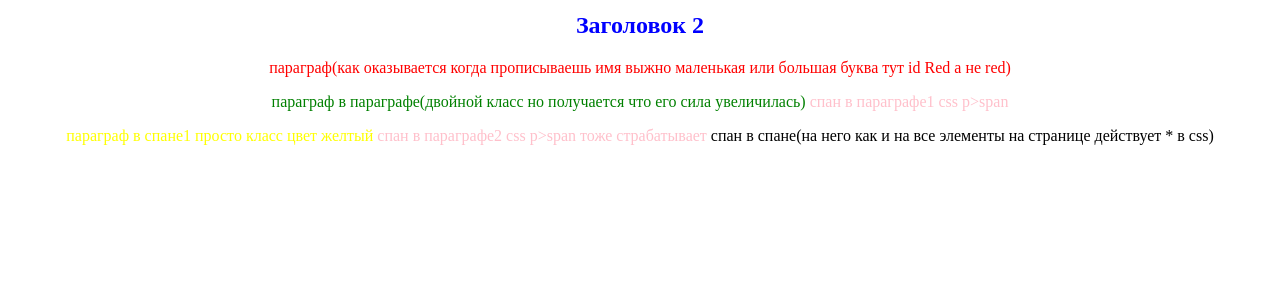
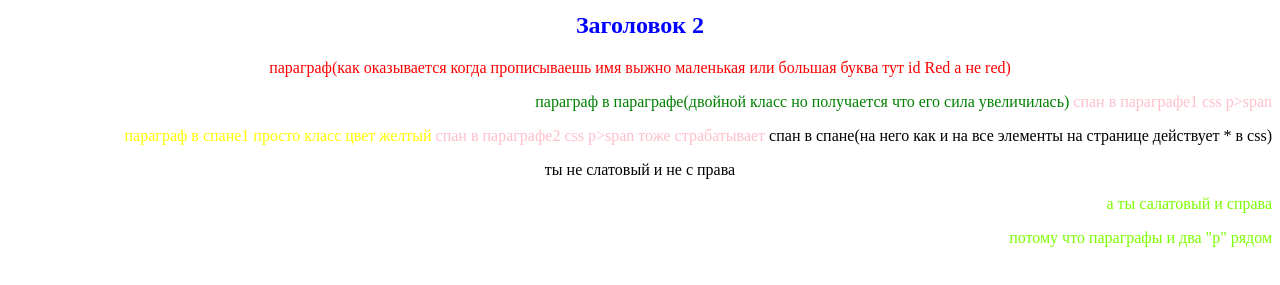
Before and after one commit to ponomarovs87/lesson4, a plain HTML site: page index.html in a window 1280 px wide. Shown: the part 113-398 px from the top of the page. Drawn offline with Linux system fonts and the light colour scheme.

Commit message:
add-p+p-and-color-for-then

```diff
--- a/index.html
+++ b/index.html
@@ -23,6 +23,12 @@
         </span>
     </p>
     </p>
+    <div>
+        <p>ты не слатовый и не с права</p>
+        <p>а ты салатовый и справа</p>
+        <p>потому что параграфы и два "р" рядом</p>
+    </div>
+
 </body>
 
 </html>
--- a/styles/style1.css
+++ b/styles/style1.css
@@ -5,3 +5,4 @@ p>span { color: pink}
 *{text-align: center;color: black}
 .coloryellow{ color: yellow}
 .colorblue { color:blue}
+p+p{text-align: right;color: lawngreen}
```
